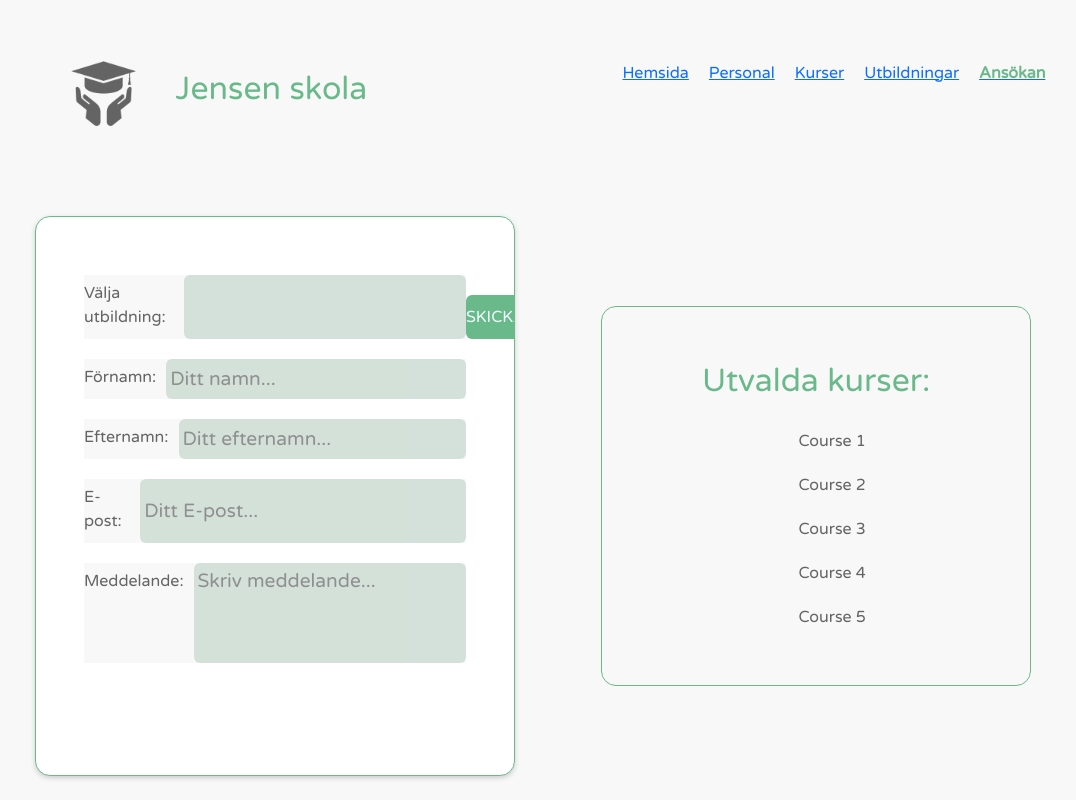
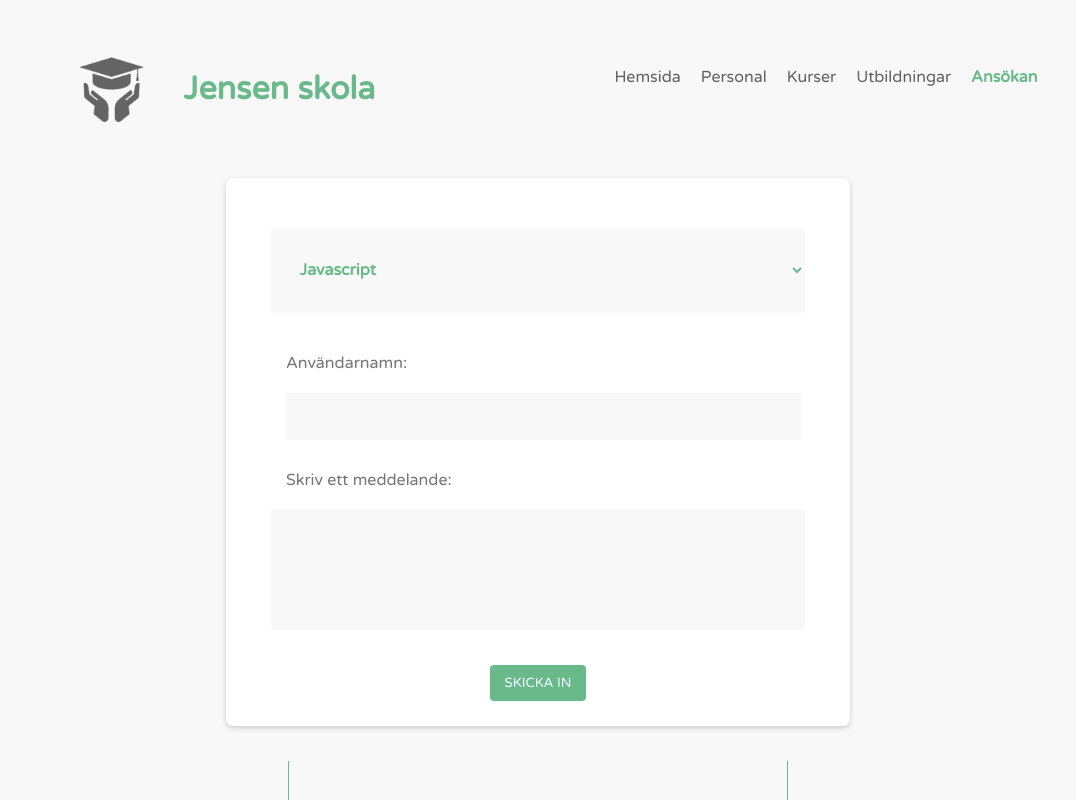
Before and after one commit to RazviCodingPadawan/Skolan_webbsida, a React (Create React App) app in the folder jensen_skolan_reactjs/: page /apply in a window 1280 px wide. Shown: the top 800 px of the page, without its empty margins (102-1178 px from the left). Built offline with nearby package versions, Linux system fonts and the light colour scheme; the HTML template or start-up script is replaced by a standard one.

Commit message:
add Form to Apply.js

```diff
--- a/jensen_skolan_reactjs/src/components/ApplyedCource.js
+++ /dev/null
@@ -1,19 +0,0 @@
-import "../pages/Apply"
-
-
-const ApplyedCource = () => {
-
-    const users = ['Course 1', 'Course 2', 'Course 3', 'Course 4', 'Course 5'];
-    const items = users.map((user) => <li>{user}</li>);
-
-    return (
-        <div className="applyed_cources">
-            <h2>Utvalda kurser:</h2>
-            <div className = "cource_list">
-            <ul>{items}</ul>
-            </div>
-        </div>
-    )
-}
-
-export {ApplyedCource}
--- a/jensen_skolan_reactjs/src/components/navbarCourse.js
+++ b/jensen_skolan_reactjs/src/components/navbarCourse.js
@@ -1,6 +1,6 @@
 import React from "react";
 
-import "bootstrap/dist/css/bootstrap.css";
+// import "bootstrap/dist/css/bootstrap.css";
 
 import { NavLink } from "react-router-dom";
 
--- a/jensen_skolan_reactjs/src/pages/Apply.js
+++ b/jensen_skolan_reactjs/src/pages/Apply.js
@@ -1,47 +1,105 @@
 import '../styles/Apply.css'
-import '../components/ApplyedCource'
-import { ApplyedCource } from '../components/ApplyedCource'
+import React, {Component, Fragment} from 'react';
 
-const Apply = () => {
+// COURCES ARRAY
 
-    return (
-        <div className = "container">
-            <div className='apply_container'>
-                <form className='form_apply' action="/action.php">
-                    <div className='form_input'>
-                        <label for="utbildning">Välja utbildning:</label>
-                        <input list="browsers" name="browsers"/>
-                        <datalist id="browsers">
-                            <option value= 'Course 1'/>
-                            <option value= 'Course 2'/>
-                            <option value= 'Course 3'/>
-                            <option value= 'Course 4'/>
-                        </datalist>
+const COURCES =  [
+    {
+    id: 'js',
+    value: 'Javascript',
+    title: 'Javascript',
+    },
+
+    {
+    id: 're',
+    value: 'React JS',
+    title: 'React JS',
+    },
+
+    {
+    id: 'no',
+    value: 'Node JS',
+    title: 'Node JS',
+    }
+]
+
+// APPLY COMPONENT
+
+class Apply extends Component {
+
+    state = {
+        inputText: '',
+        textareaText: '',
+        selectCourse: '',
+        addCourse: {
+            username: '',
+            text: '',
+            position: '',
+        }
+    }
+
+    handleInputChange = ({target: {value} }) => {
+        this.setState ({
+            inputText: value,
+        })
+    }
+
+    handleTextareaChange = ({target: {value} }) => {
+        this.setState ({
+            textareaText: value,
+        })
+    }
+
+    handleSelectChange = ({target: {value} }) => {
+        this.setState ({
+            selectCourse: value,
+        })
+    }
+
+    handleAddCourse = (e) => {
+        e.preventDefault();
+        const { inputText, textareaText, selectCourse} = this.state;
+        this.setState({
+            inputText: '',
+            textareaText: '',
+            selectCourse: '',
+            addCourse: {
+                username: inputText,
+                text: textareaText,
+                position: selectCourse,
+            }
+        })
+    }
+
+    render() {
+        const {inputText, textareaText, selectCourse, addCourse} = this.state;
+        const {username, text, position} = addCourse;
+        return (
+            <Fragment>
+                <div className='apply_container'>
+                    <form className='apply_form'>
+                        <select className='apply_select' value={selectCourse} onChange={this.handleSelectChange}>
+                            {COURCES.map(({ id, value, title}) => (
+                                <option className='apply_select_option' key={id} value={value}>{title}</option>
+                            ))}
+                        </select>
+                        <label className='apply_label'>
+                            Användarnamn:
+                            <input className='apply_input' type='text' name='name' value={inputText} onChange={this.handleInputChange}/>
+                        </label>
+                        <label className='apply_label_text' htmlFor='text'>Skriv ett meddelande:</label>
+                        <textarea className='apply_textarea' id='text' value={textareaText} onChange={this.handleTextareaChange}/>
+                        <button className='apply_btn' onClick={this.handleAddCourse}>SKICKA IN</button>
+                    </form>
+                    <div className='apply_course_list'>
+                        <h2 className='apply_h2'>{position}</h2>
+                        <h3 className='apply_h3'>{username}</h3>
+                        <h3 className='apply_h3'>{text}</h3>
                     </div>
-                    <div className='form_input'>
-                        <label for="fname">Förnamn:</label>
-                        <input className='input_class' type="text" id="fname" value="Ditt namn..."/>
-                    </div>
-                    <div className='form_input'>
-                        <label for="Ename">Efternamn:</label>
-                        <input type="text" id="lname" value="Ditt efternamn..."/>
-                    </div>
-                    <div className='form_input'>
-                        <label for="Epost">E-post:</label>
-                        <input type="text" id="email" value="Ditt E-post..."/>
-                    </div>
-                    <div className='form_input'>
-                        <label for="Textarea">Meddelande:</label>
-                        <textarea type="text" id="email" value="Skriv meddelande..."/>
-                    </div>
-                    <button className="btn_submit" type="submit">SKICKA</button>
-                </form>
-            </div>
-            <div>
-                <ApplyedCource />
-            </div>
-        </div>
-    )
+                </div>
+            </Fragment>
+        )
+    }
 }
 
 export {Apply}
--- a/jensen_skolan_reactjs/src/styles/Apply.css
+++ b/jensen_skolan_reactjs/src/styles/Apply.css
@@ -1,112 +1,93 @@
-body {
-    margin: 0 auto;
-}
-
-.container {
-    display: flex;
-    flex-direction: row;
-    align-items: center;
-    justify-content: center;
-}
-
 .apply_container {
-    display: flex;
-    flex-direction: column;
-    align-items: center;
-    justify-content: center;
-    height: 70vh;
-    max-width: 40%;
-    margin: 55px;
-}
-
-.applyed_cources {
-    display: flex;
-    flex-direction: column;
-    border: 1px solid #6AB98B;
-    border-radius: 15px;
-    min-height: 380px;
-    min-width: 430px;
-    padding: 20px;
-}
-
-
-.form_apply {
-    display: flex;
-    flex-direction: column;
-    flex-wrap: wrap;
-    overflow-x: hidden;
-    border: 1px solid #6AB98B;
-    border-radius: 15px;
-    min-height: 50%;
-    padding: 48px;
-}
-
-.form_input {
-    display: flex;
-    flex-direction: row;
-    justify-content: space-between;
-    margin: 10px 0;
-}
-
-.btn_submit {
-    display: flex;
-    align-items: center;
-    justify-content: center;
-    border-radius: 6px;
-    padding: 10px 0;
-    margin-top: 30px;
-    background-color: #6AB98B;
-    border: none;
-    color: azure;
-}
-
-.btn_submit:hover {
-    font-weight: 700;
-}
-
-input {
-    display: flex;
-    justify-content: space-between;
-    background-color: #c4d8cd;
-    border-radius: 6px;
-    border: none;
-    padding: 8px 12px;
-    color: #646464;
-    opacity: 0.7;
-}
-
-textarea {
-    background-color: #c4d8cd;
-    border-radius: 6px;
-    border: none;
-    padding: 8px 12px;
-    color: #646464;
-    opacity: 0.7;
-    min-height: 100px;
-}
-
-label {
-    margin-top: 6px;
-    margin-right: 10px;
-    color: #646464;
-}
-
-label:not(#nameLabel) {
-    margin-left: 0;
-}
-
-.applyed_cources ul {
     display: flex;
     flex-direction: column;
     align-items: center;
     justify-content: center;
 }
 
-.applyed_cources h2 {
-    text-align: center;
-    padding: 35px 0 0 0;
+.apply_form {
+    display: flex;
+    flex-direction: column;
+    align-items: center;
+    width: 50%;
+    min-height: 450px;
+    margin-top: 25px;
 }
-.applyed_cources li {
-    padding: 10px 0;
-    color: #646464;
+
+.apply_select {
+    width: 90%;
+    height: 85px;
+    padding: 0 25px;
+    margin-top: 35px;
+    border-radius: 4px;
+    border: none;
+    color: #6AB98B;
+    font-size: 16px;
+    font-weight: 700;
 }
+
+.apply_label {
+    display: flex;
+    flex-direction: column;
+    margin-top: 15px;
+    width: 90%;
+    padding: 25px 10px 10px 10px;
+    color: #757575;
+    background: white;
+}
+
+.apply_input {
+    display: flex;
+    margin-top: 20px;
+    padding: 15px 25px;
+    font-size: 14px;
+    font-weight: 300;
+}
+
+.apply_label_text {
+    display: flex;
+    align-items: center;
+    width: 90%;
+    padding: 10px 10px 10px 10px;
+    color: #757575;
+    background: white;
+}
+
+.apply_textarea {
+    display: flex;
+    width: 90%;
+    min-height: 120px;
+    padding: 10px 25px;
+    font-size: 14px;
+    font-weight: 300;
+}
+
+.apply_btn {
+    display: flex;
+    margin-top: 35px;
+    margin-bottom: 10px;
+    border: none;
+    background-color: #6AB98B;
+    padding: 10px 15px;
+    border-radius: 4px;
+    color: azure;
+}
+
+.apply_course_list {
+    display: flex;
+    flex-direction: column;
+    width: 40%;
+    border-left: 1px solid #6AB98B;
+    border-right: 1px solid #6AB98B; ;
+    margin-top: 35px;
+}
+
+
+.apply_h2 {
+    border-bottom: 1px solid #3a3a3a;
+}
+
+.apply_h3 {
+    font-size: 16px;
+    color: #3a3a3a;
+}
```
